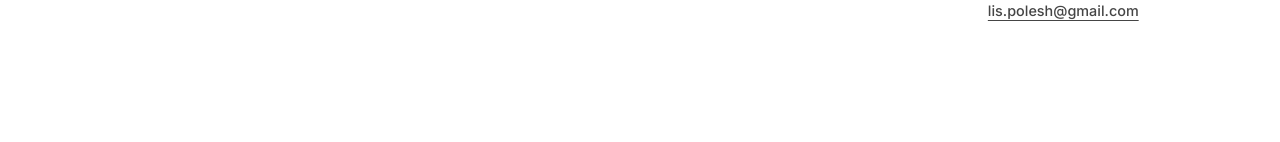
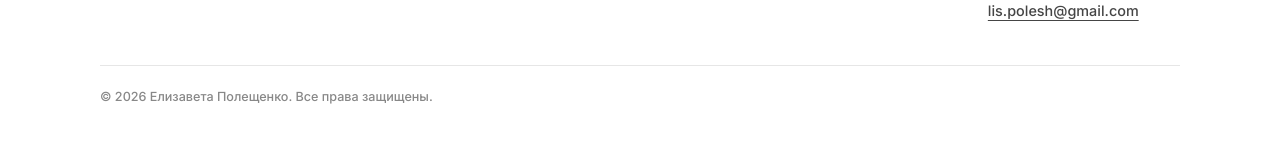
Before and after one commit to midfinup1/li.polesh-Store, a Next.js app in the folder frontend/: page / in a window 1280 px wide. Shown: the part 1661-1803 px from the top of the page. Before the commit the page ends 1726 px from the top, so only its background shows below. Built offline with nearby package versions, Linux system fonts and the light colour scheme; no server answers.

Commit message:
added copyright line

```diff
--- a/frontend/components/site-footer.tsx
+++ b/frontend/components/site-footer.tsx
@@ -61,10 +61,17 @@ export function SiteFooter() {
             >
               lis.polesh@gmail.com
             </a>
-            {/* <p>
-              <LocalizedText ru="телефон" en="phone" />
-            </p> */}
           </FooterColumn>
+        </div>
+
+        <div className="mt-12 border-t border-border pt-6 text-[14px] font-medium leading-[150%] text-[#888888] dark:text-ink-light">
+          <p>
+            © 2026{" "}
+            <LocalizedText
+              ru="Елизавета Полещенко. Все права защищены."
+              en="Elizaveta Poleshchenko. All rights reserved."
+            />
+          </p>
         </div>
       </div>
     </footer>
```
